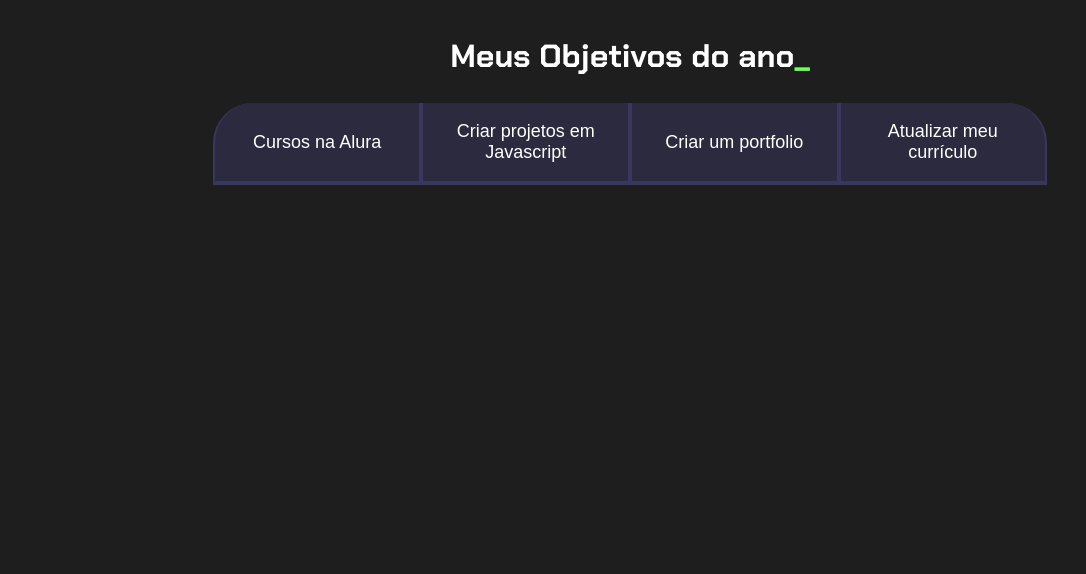
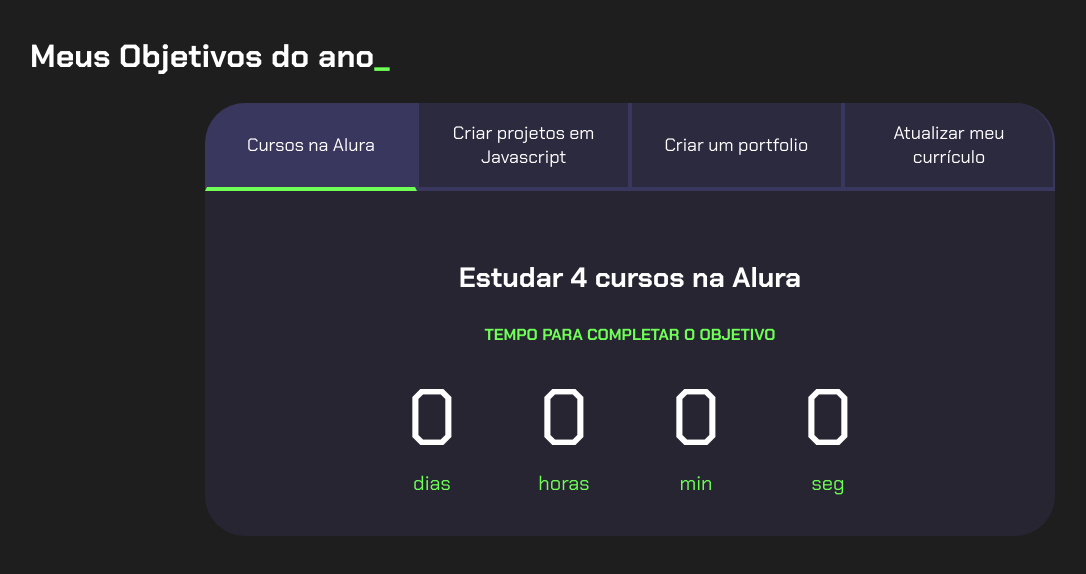
Before and after one commit to TenseTable44/abc, a plain HTML site: page index.html in a window 1280 px wide. Both pictures are taken after a click on the button "Cursos na Alura". Shown: the whole page, without its empty margins (10-1096 px from the left). Drawn offline with Linux system fonts and the light colour scheme.

Commit message:
Add files via upload

```diff
--- a/index.html
+++ b/index.html
@@ -1,30 +1,116 @@
 <!DOCTYPE html>
+<html lang="pt-br">
 
-<!-- ESTRUTURA BASICA DO CODIGO -->
-<html lang="pt-br">
 <head>
     <meta charset="UTF-8">
-    <meta http-equiv="X-UA-Compatible" content="IE=edge">
     <meta name="viewport" content="width=device-width, initial-scale=1.0">
     <title>Meus objetivos do ano</title>
-
-    <!-- ASSOCIAR OS DOIS ARQUIVOS .html E .css-->
     <link rel="stylesheet" href="style.css">
-
 </head>
 
-<!-- TUDO QUE VAI APARECER NO SITE, ITENS MANIPULAVEIS -->
 <body>
     <section class="conteudo-principal">
         <h2 class="titulo-principal">Meus Objetivos do ano<span>_</span></h2>
+        <div class="conteudo">
             <div class="botoes">
-            <button class="botao">Cursos na Alura</button>
+                <button class="botao ativo">Cursos na Alura</button>
                 <button class="botao">Criar projetos em Javascript</button>
                 <button class="botao">Criar um portfolio</button>
                 <button class="botao">Atualizar meu currículo</button>
             </div>
+            <div class="abas-textos">
+                <div class="aba-conteudo ativo">
+                    <h3 class="aba-conteudo-titulo-principal">Estudar 4 cursos na Alura</h3>
+                    <h4 class="aba-conteudo-titulo-secundario">Tempo para completar o objetivo</h4>
+                    <div class="contador">
+                        <div class="contador-digito">
+                            <p class="contador-digito-numero" id="dias0">7</p>
+                            <p class="contador-digito-texto">dias</p>
+                        </div>
+                        <div class="contador-digito">
+                            <p class="contador-digito-numero" id="horas0">7</p>
+                            <p class="contador-digito-texto">horas</p>
+                        </div>
+                        <div class="contador-digito">
+                            <p class="contador-digito-numero" id="min0">7</p>
+                            <p class="contador-digito-texto">min</p>
+                        </div>
+                        <div class="contador-digito">
+                            <p class="contador-digito-numero" id="seg0">7</p>
+                            <p class="contador-digito-texto">seg</p>
+                        </div>
+                    </div>
+                </div>
+                <div class="aba-conteudo">
+                    <h3 class="aba-conteudo-titulo-principal">Criar 5 projetos em Javascript</h3>
+                    <h4 class="aba-conteudo-titulo-secundario">Tempo para completar o objetivo</h4>
+                    <div class="contador">
+                        <div class="contador-digito">
+                            <p class="contador-digito-numero" id="dias1">7</p>
+                            <p class="contador-digito-texto">dias</p>
+                        </div>
+                        <div class="contador-digito">
+                            <p class="contador-digito-numero" id="horas1">7</p>
+                            <p class="contador-digito-texto">horas</p>
+                        </div>
+                        <div class="contador-digito">
+                            <p class="contador-digito-numero" id="min1">7</p>
+                            <p class="contador-digito-texto">min</p>
+                        </div>
+                        <div class="contador-digito">
+                            <p class="contador-digito-numero" id="seg1">7</p>
+                            <p class="contador-digito-texto">seg</p>
+                        </div>
+                    </div>
+                </div>
+                <div class="aba-conteudo">
+                    <h3 class="aba-conteudo-titulo-principal">Criar um portfolio com os meus 3 melhores projetos</h3>
+                    <h4 class="aba-conteudo-titulo-secundario">Tempo para completar o objetivo</h4>
+                    <div class="contador">
+                        <div class="contador-digito">
+                            <p class="contador-digito-numero" id="dias2">7</p>
+                            <p class="contador-digito-texto">dias</p>
+                        </div>
+                        <div class="contador-digito">
+                            <p class="contador-digito-numero" id="horas2">7</p>
+                            <p class="contador-digito-texto">horas</p>
+                        </div>
+                        <div class="contador-digito">
+                            <p class="contador-digito-numero" id="min2">7</p>
+                            <p class="contador-digito-texto">min</p>
+                        </div>
+                        <div class="contador-digito">
+                            <p class="contador-digito-numero" id="seg2">7</p>
+                            <p class="contador-digito-texto">seg</p>
+                        </div>
+                    </div>
+                </div>
+                <div class="aba-conteudo">
+                    <h3 class="aba-conteudo-titulo-principal">Atualizar meu curriculo com os certificados da Alura</h3>
+                    <h4 class="aba-conteudo-titulo-secundario">Tempo para completar o objetivo</h4>
+                    <div class="contador">
+                        <div class="contador-digito">
+                            <p class="contador-digito-numero" id="dias3">7</p>
+                            <p class="contador-digito-texto">dias</p>
+                        </div>
+                        <div class="contador-digito">
+                            <p class="contador-digito-numero" id="horas3">7</p>
+                            <p class="contador-digito-texto">horas</p>
+                        </div>
+                        <div class="contador-digito">
+                            <p class="contador-digito-numero" id="min3">7</p>
+                            <p class="contador-digito-texto">min</p>
+                        </div>
+                        <div class="contador-digito">
+                            <p class="contador-digito-numero" id="seg3">7</p>
+                            <p class="contador-digito-texto">seg</p>
+                        </div>
+                    </div>
+                </div>
+            </div>
+        </div>
     </section>
-
+    <script src="main.js"></script>
 </body>
 
 </html>
--- /dev/null
+++ b/main.js
@@ -0,0 +1,60 @@
+const botoes = document.querySelectorAll(".botao");
+const textos = document.querySelectorAll(".aba-conteudo");
+
+for (let i = 0; i < botoes.length; i++) {
+    botoes[i].onclick = function () {
+
+        for (let j = 0; j < botoes.length; j++) {
+            botoes[j].classList.remove("ativo");
+            textos[j].classList.remove("ativo");
+        }
+
+        botoes[i].classList.add("ativo");
+        textos[i].classList.add("ativo");
+    }
+}
+
+const contadores = document.querySelectorAll(".contador");
+const tempoObjetivo1 = new Date("2020-10-05T00:00:00");
+const tempoObjetivo2 = new Date("2023-12-05T00:00:00");
+const tempoObjetivo3 = new Date("2023-12-30T00:00:00");
+const tempoObjetivo4 = new Date("2024-02-01T00:00:00");
+
+const tempos = [tempoObjetivo1,tempoObjetivo2,tempoObjetivo3,tempoObjetivo4];
+
+
+function calculaTempo(tempoObjetivo) {
+    let tempoAtual = new Date();
+    let tempoFinal = tempoObjetivo - tempoAtual;
+    let segundos = Math.floor(tempoFinal / 1000);
+    let minutos = Math.floor(segundos / 60);
+    let horas = Math.floor(minutos / 60);
+    let dias = Math.floor(horas / 24);
+
+    segundos %= 60;
+    minutos %= 60;
+    horas %= 24;
+    if (tempoFinal > 0){
+        return [dias,horas,minutos,segundos];
+    } else {
+        return [0,0,0,0];
+    }
+}
+
+function atualizaCronometro(){
+    document.getElementById("dias0").textContent = calculaTempo(tempos[0])[0];
+    document.getElementById("horas0").textContent = calculaTempo(tempos[0])[1];
+    document.getElementById("min0").textContent = calculaTempo(tempos[0])[2];
+    document.getElementById("seg0").textContent = calculaTempo(tempos[0])[3];
+
+    for (let i=0; i<contadores.length;i++){
+       // contadores[i].textContent = calculaTempo(tempos[i]);
+    }
+}
+
+function comecaCronometro(){
+    atualizaCronometro();
+    setInterval(atualizaCronometro,1000);
+}
+
+comecaCronometro();
--- a/style.css
+++ b/style.css
@@ -1,7 +1,5 @@
-/*IMPORTANDO CONJUNTO DE FONTE*/
 @import url('https://fonts.googleapis.com/css2?family=Chakra+Petch:wght@400;700&display=swap');
 
-/*CRIANDO VARIAVEIS PARA AS CORES*/
 :root {
     --cor-de-fundo: #1E1E1E;
     --verde: #6FFF57;
@@ -11,15 +9,13 @@
     --texto-fundo: rgba(58, 55, 94, 0.3);
 }
 
-
-/*ESTILIZANDO A PAGINA, COR DE FUNDO E DA FONTE*/
 body {
     background-color: var(--cor-de-fundo);
     color: var(--branco);
     font-family: 'Chakra Petch', sans-serif;
 }
 
-/*ORGANIZANDO POSIÇOES DO CONTEUDO PRINCIPAL NO SITE*/
+
 .conteudo-principal {
     display: flex;
     flex-direction: column;
@@ -31,19 +27,18 @@
 }
 
 .titulo-principal {
-    text-align: center;
+    text-align: left;
     width: 100%;
     font-size: 32px;
 }
 
-/*MUDANDO COR DE PARTE DO TITULO PRINCIPAL*/
 .titulo-principal span {
     color: var(--verde);
 }
 
-/*ESTILIZANDO BOTOES*/
+
 .botao {
-    font-family: "Crakra Petch", sans-serif;
+    font-family: 'Chakra Petch', sans-serif;
     background-color: var(--botao-inativo);
     color: var(--branco);
     display: flex;
@@ -52,17 +47,70 @@
     font-size: 18px;
     align-items: center;
     width: 100%;
-
-    /*ESTILIZANDO CONTORNO DOS BOTOES*/
     border-bottom: 4px solid var(--botao-ativo);
     border-left: 2px solid var(--botao-ativo);
     border-right: 2px solid var(--botao-ativo);
     border-top: none;
 }
 
-/*ESTILIZANDO BORDAS DOS BOTOES E AJUSTE PARA CELULAR*/
 .botao:first-child {
     border-radius: 40px 40px 0 0;
+}
+
+.botoes {
+    display: block;
+}
+
+.botao.ativo{
+    background-color: var(--botao-ativo);
+    border-bottom: 4px solid var(--verde);
+}
+
+.abas-textos{
+    background-color: var(--texto-fundo);
+    padding: 40px;
+    border-radius: 0 0 40px 40px;
+}
+.aba-conteudo.ativo{
+    display:block;
+}
+
+.aba-conteudo{
+    display: none;
+}
+
+.aba-conteudo-titulo-principal{
+    font-size: 28px;
+    text-align: center;
+}
+.aba-conteudo-titulo-secundario{
+    text-align: center;
+    color: var(--verde);
+    text-transform: uppercase;
+}
+
+.contador{
+    display:flex;
+    justify-content: center;
+    flex-wrap: wrap;
+}
+.contador-digito{
+    padding: 0 16px;
+    text-align: center;
+    min-width: 100px;
+}
+
+.contador-digito-numero{
+    font-size: 80px;
+    margin: 0;
+
+}
+
+.contador-digito-texto{
+    color: var(--verde);
+    font-size: 20px;
+    margin: 0;
+
 }
 
 @media screen and (min-width: 768px) {
```
Lines whose indentation alone changed are shown as unchanged.
